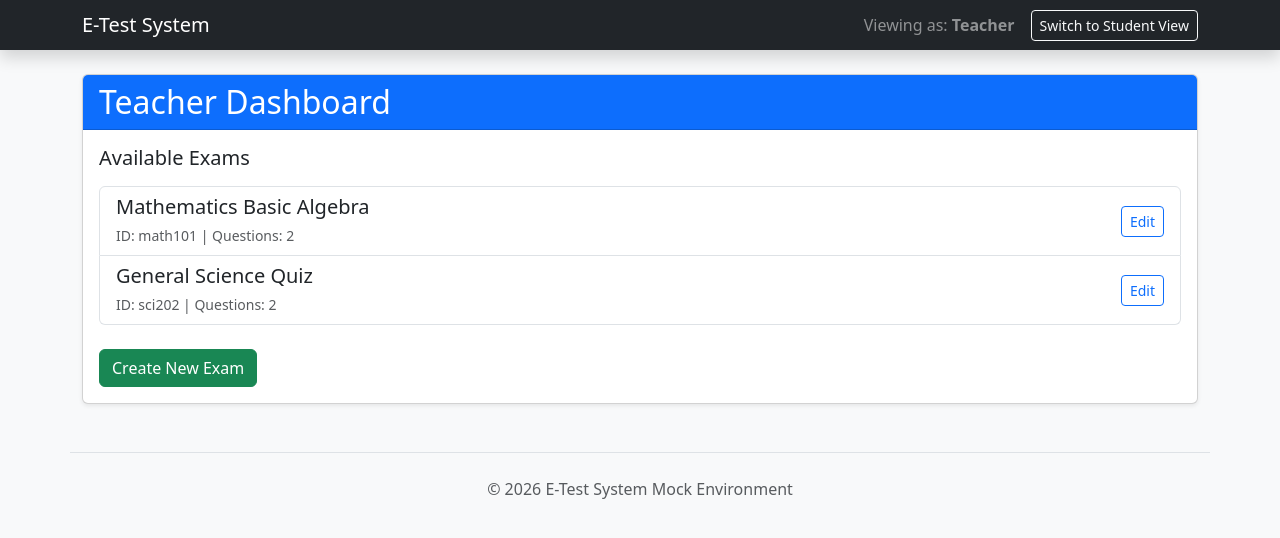
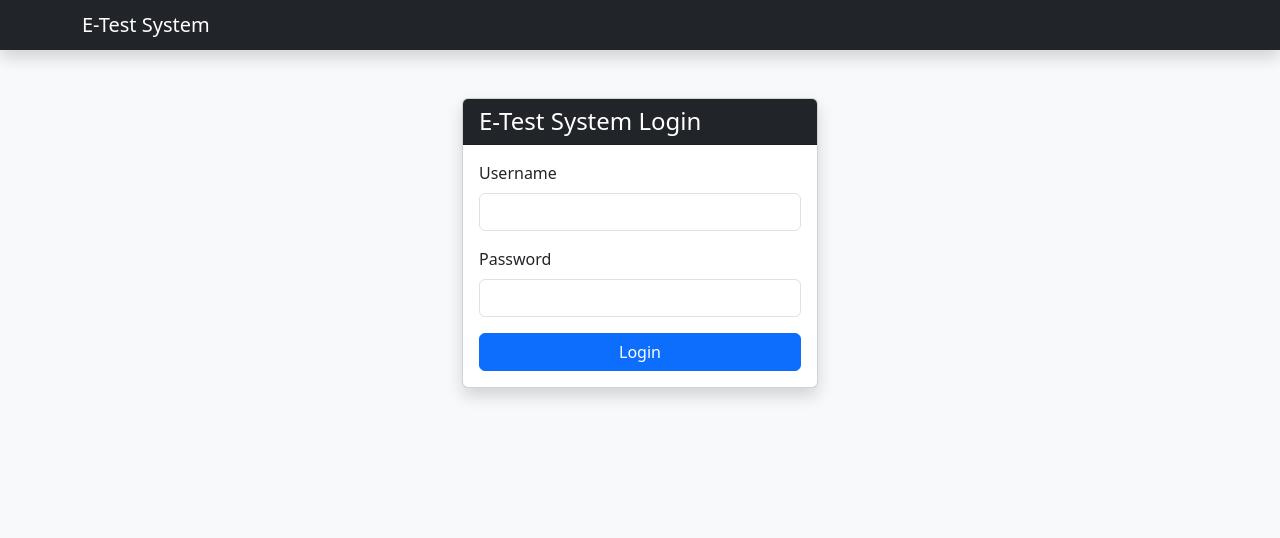
Before and after one commit to safiawidat/ExamApp, a React (Vite) app in the folder client/: page / in a window 1280 px wide. Shown: the top 538 px of the page. Built offline with nearby package versions, Linux system fonts and the light colour scheme.

Commit message:
add mock login page - #6

```diff
--- a/client/src/App.jsx
+++ b/client/src/App.jsx
@@ -1,13 +1,18 @@
 import { useState } from 'react';
+import Login from './components/Login';
 import TeacherDashboard from './components/TeacherDashboard';
 import StudentPortal from './components/StudentPortal';
 import './App.css';
 
 function App() {
-  const [role, setRole] = useState('teacher'); // 'teacher' or 'student'
+  const [role, setRole] = useState(null);
 
-  const toggleRole = () => {
-    setRole(role === 'teacher' ? 'student' : 'teacher');
+  const handleLogin = (userRole) => {
+    setRole(userRole);
+  };
+
+  const handleLogout = () => {
+    setRole(null);
   };
 
   return (
@@ -15,26 +20,23 @@ function App() {
       <nav className="navbar navbar-dark bg-dark mb-4 shadow">
         <div className="container">
           <span className="navbar-brand mb-0 h1">E-Test System</span>
-          <div className="d-flex align-items-center">
-            <span className="text-white-50 me-3">Viewing as: <strong>{role.charAt(0).toUpperCase() + role.slice(1)}</strong></span>
-            <button className="btn btn-outline-light btn-sm" onClick={toggleRole}>
-              Switch to {role === 'teacher' ? 'Student' : 'Teacher'} View
-            </button>
-          </div>
+          {role && (
+            <div className="d-flex align-items-center">
+              <span className="text-white-50 me-3">
+                Viewing as: <strong>{role.charAt(0).toUpperCase() + role.slice(1)}</strong>
+              </span>
+              <button className="btn btn-outline-light btn-sm" onClick={handleLogout}>
+                Logout
+              </button>
+            </div>
+          )}
         </div>
       </nav>
-
       <main>
-        {role === 'teacher' ? (
-          <TeacherDashboard />
-        ) : (
-          <StudentPortal />
-        )}
+        {!role && <Login onLogin={handleLogin} />}
+        {role === 'teacher' && <TeacherDashboard />}
+        {role === 'student' && <StudentPortal />}
       </main>
-
-      <footer className="container text-center mt-5 py-4 border-top text-muted">
-        <p>&copy; 2026 E-Test System Mock Environment</p>
-      </footer>
     </div>
   );
 }
--- /dev/null
+++ b/client/src/components/login.jsx
@@ -0,0 +1,63 @@
+import { useState } from 'react';
+
+const USERS = [
+  { username: 'teacher', password: '1234', role: 'teacher' },
+  { username: 'student', password: '1234', role: 'student' },
+];
+
+const Login = ({ onLogin }) => {
+  const [username, setUsername] = useState('');
+  const [password, setPassword] = useState('');
+  const [error, setError] = useState('');
+
+  const handleLogin = () => {
+    const user = USERS.find(
+      (u) => u.username === username && u.password === password
+    );
+    if (user) {
+      onLogin(user.role);
+    } else {
+      setError('Invalid username or password');
+    }
+  };
+
+  return (
+    <div className="container mt-5">
+      <div className="row justify-content-center">
+        <div className="col-md-4">
+          <div className="card shadow">
+            <div className="card-header bg-dark text-white">
+              <h4 className="mb-0">E-Test System Login</h4>
+            </div>
+            <div className="card-body">
+              <div className="mb-3">
+                <label className="form-label">Username</label>
+                <input
+                  type="text"
+                  className="form-control"
+                  value={username}
+                  onChange={(e) => setUsername(e.target.value)}
+                />
+              </div>
+              <div className="mb-3">
+                <label className="form-label">Password</label>
+                <input
+                  type="password"
+                  className="form-control"
+                  value={password}
+                  onChange={(e) => setPassword(e.target.value)}
+                />
+              </div>
+              {error && <div className="alert alert-danger">{error}</div>}
+              <button className="btn btn-primary w-100" onClick={handleLogin}>
+                Login
+              </button>
+            </div>
+          </div>
+        </div>
+      </div>
+    </div>
+  );
+};
+
+export default Login;
```
